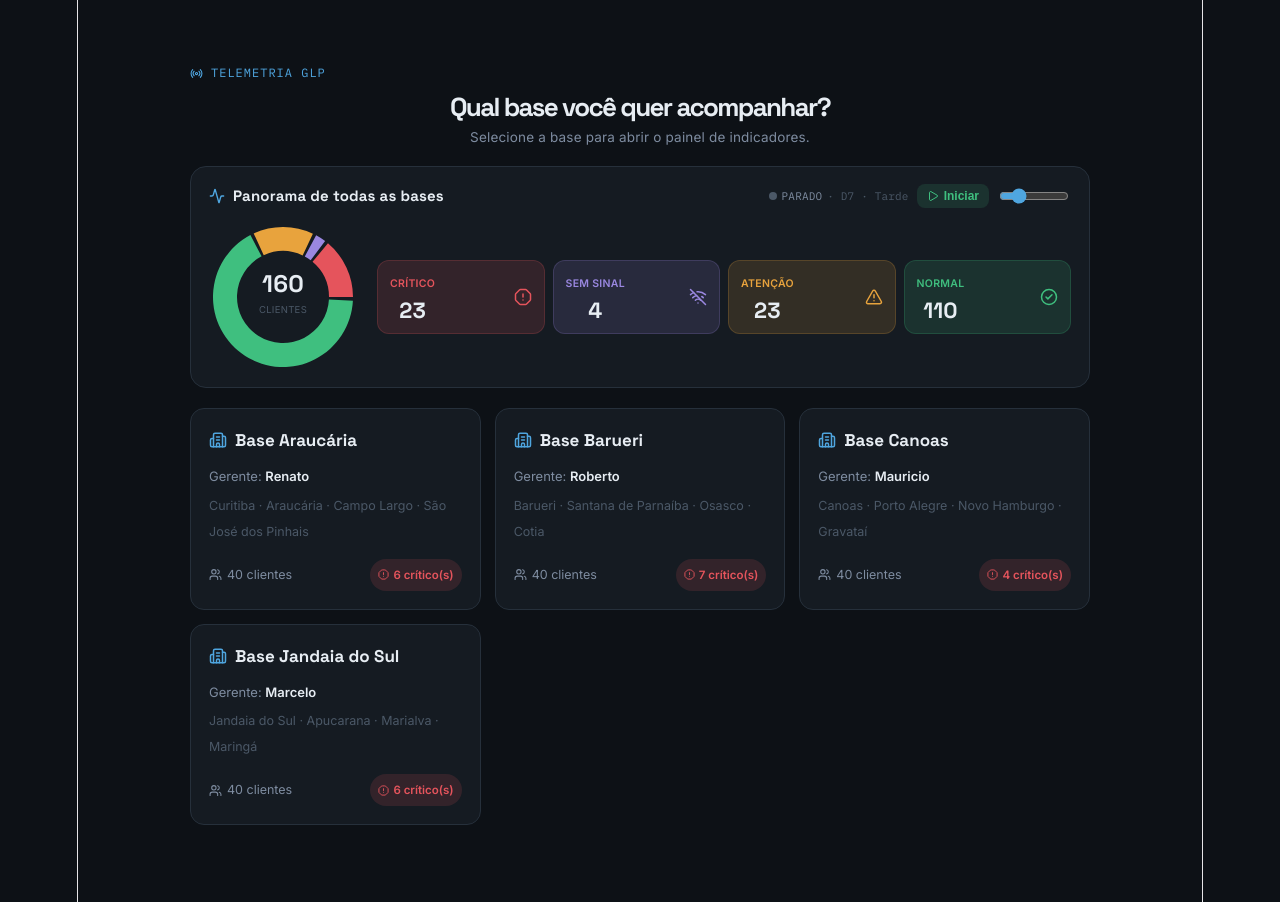
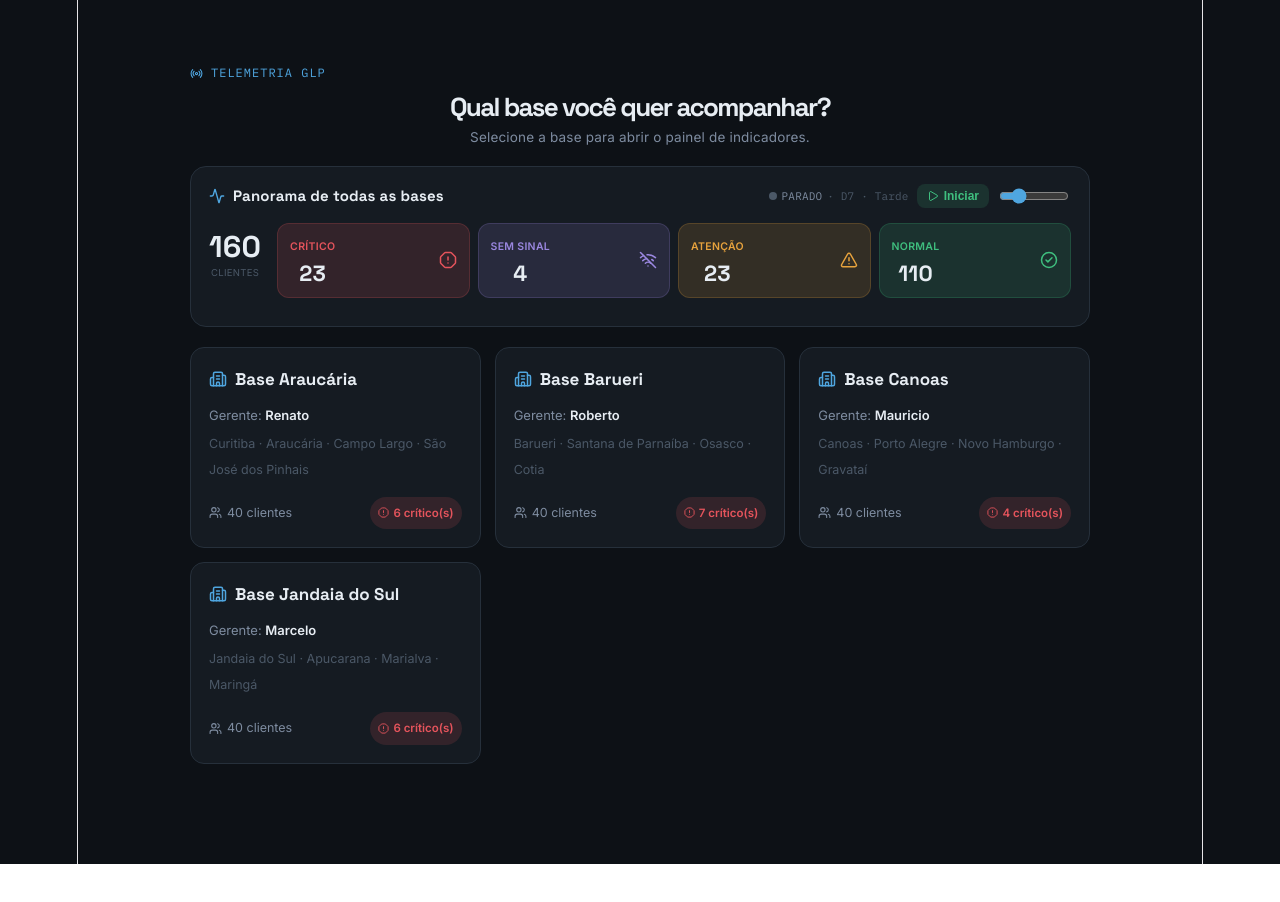
Before and after one commit to diogopl210721/telemetria-glp, a React (Vite) app: page / in a window 1280 px wide. Shown: the top 902 px of the page. After the commit the page ends 864 px from the top, so only its background shows below. Built offline with nearby package versions, Linux system fonts and the light colour scheme.

Commit message:
Remove grafico pizza do panorama, fica so total + cards

```diff
--- a/src/App.jsx
+++ b/src/App.jsx
@@ -1,7 +1,7 @@
 import React, { useState, useEffect, useMemo, useCallback, useRef } from "react";
 import {
   ComposedChart, Area, Line, XAxis, YAxis, CartesianGrid, Tooltip,
-  ReferenceLine, ResponsiveContainer, PieChart, Pie, Cell, AreaChart,
+  ReferenceLine, ResponsiveContainer,
 } from "recharts";
 import {
   Play, Pause, AlertTriangle, AlertOctagon, CheckCircle2, WifiOff,
@@ -386,13 +386,6 @@ function TopBar({ title, subtitle, onBack, running, setRunning, speedSec, setSpe
    PAINEL AO VIVO — visão nacional (todas as bases), donut + tendência
 --------------------------------------------------------------------- */
 function LiveOverview({ counts, total, running, setRunning, speedSec, setSpeedSec, globalTick }) {
-  const donutData = [
-    { key: "critico", value: counts.critico },
-    { key: "falha", value: counts.falha },
-    { key: "atencao", value: counts.atencao },
-    { key: "ok", value: counts.ok },
-  ];
-
   return (
     <div style={{ background: COLORS.panel, border: `1px solid ${COLORS.border}`, borderRadius: 16, padding: "16px 18px", marginBottom: 20 }}>
       <div style={{ display: "flex", flexWrap: "wrap", justifyContent: "space-between", alignItems: "center", gap: 10, marginBottom: 14 }}>
@@ -413,19 +406,10 @@ function LiveOverview({ counts, total, running, setRunning, speedSec, setSpeedSe
         </div>
       </div>
 
-      <div className="tg-overview-row" style={{ display: "flex", flexWrap: "wrap", gap: 20, alignItems: "center" }}>
-        <div style={{ position: "relative", width: 148, height: 148, flexShrink: 0, margin: "0 auto" }}>
-          <ResponsiveContainer width="100%" height="100%">
-            <PieChart>
-              <Pie data={donutData} dataKey="value" nameKey="key" innerRadius={46} outerRadius={70} paddingAngle={3} stroke="none" isAnimationActive={false}>
-                {donutData.map((d) => <Cell key={d.key} fill={STATUS_META[d.key].color} />)}
-              </Pie>
-            </PieChart>
-          </ResponsiveContainer>
-          <div style={{ position: "absolute", inset: 0, display: "flex", flexDirection: "column", alignItems: "center", justifyContent: "center", pointerEvents: "none" }}>
-            <div style={{ fontFamily: "var(--font-display)", fontSize: 24, fontWeight: 700 }}>{total}</div>
-            <div style={{ fontSize: 9.5, color: COLORS.faint, letterSpacing: 0.3 }}>CLIENTES</div>
-          </div>
+      <div style={{ display: "flex", flexWrap: "wrap", alignItems: "center", gap: 16, marginBottom: 12 }}>
+        <div style={{ textAlign: "center" }}>
+          <div style={{ fontFamily: "var(--font-display)", fontSize: 30, fontWeight: 700 }}>{total}</div>
+          <div style={{ fontSize: 9.5, color: COLORS.faint, letterSpacing: 0.3 }}>CLIENTES</div>
         </div>
 
         <div style={{ display: "grid", gridTemplateColumns: "repeat(auto-fit,minmax(120px,1fr))", gap: 8, flex: "1 1 260px", minWidth: 240 }}>
```
